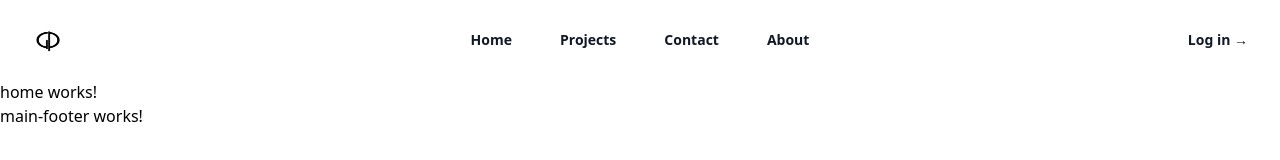
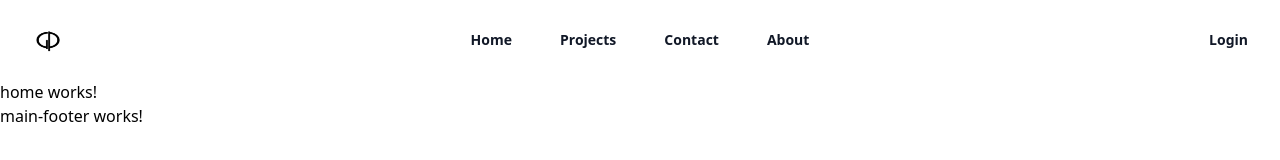
Before and after one commit to GerardPaul/TheGPWorxUI, an Angular app: page / in a window 1280 px wide. Shown: the top 160 px of the page. Built offline with nearby package versions, Linux system fonts and the light colour scheme.

Commit message:
Remove login arrow.

```diff
--- a/src/app/shared/layouts/main/main-header/main-header.component.html
+++ b/src/app/shared/layouts/main/main-header/main-header.component.html
@@ -21,7 +21,7 @@
       <a class="text-sm font-semibold leading-6 text-gray-900" routerLink="/about">About</a>
     </div>
     <div class="hidden lg:flex lg:flex-1 lg:justify-end">
-      <a class="text-sm font-semibold leading-6 text-gray-900" routerLink="/login">Log in <span aria-hidden="true">&rarr;</span></a>
+      <a class="text-sm font-semibold leading-6 text-gray-900" routerLink="/login">Login</a>
     </div>
   </nav>
 
```
